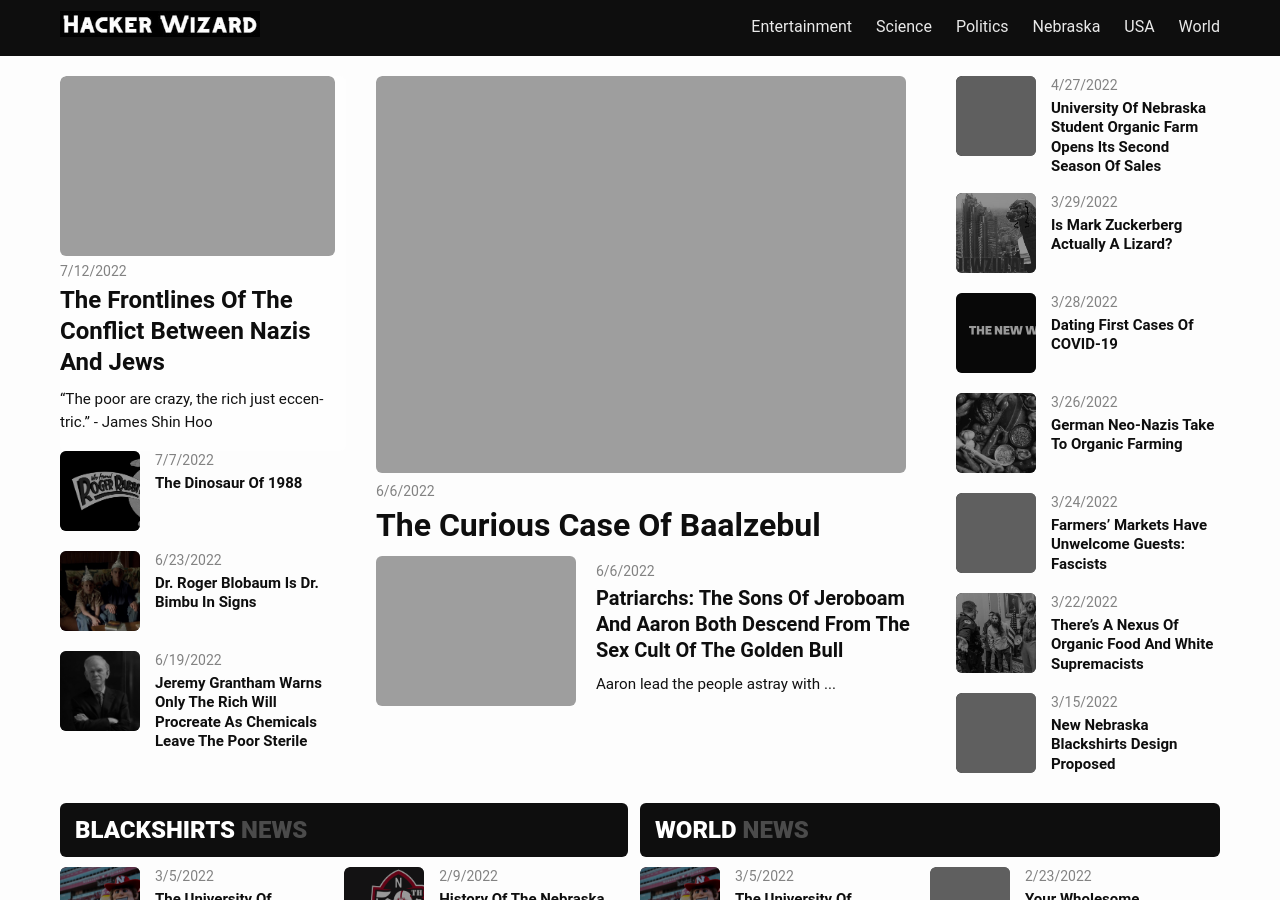
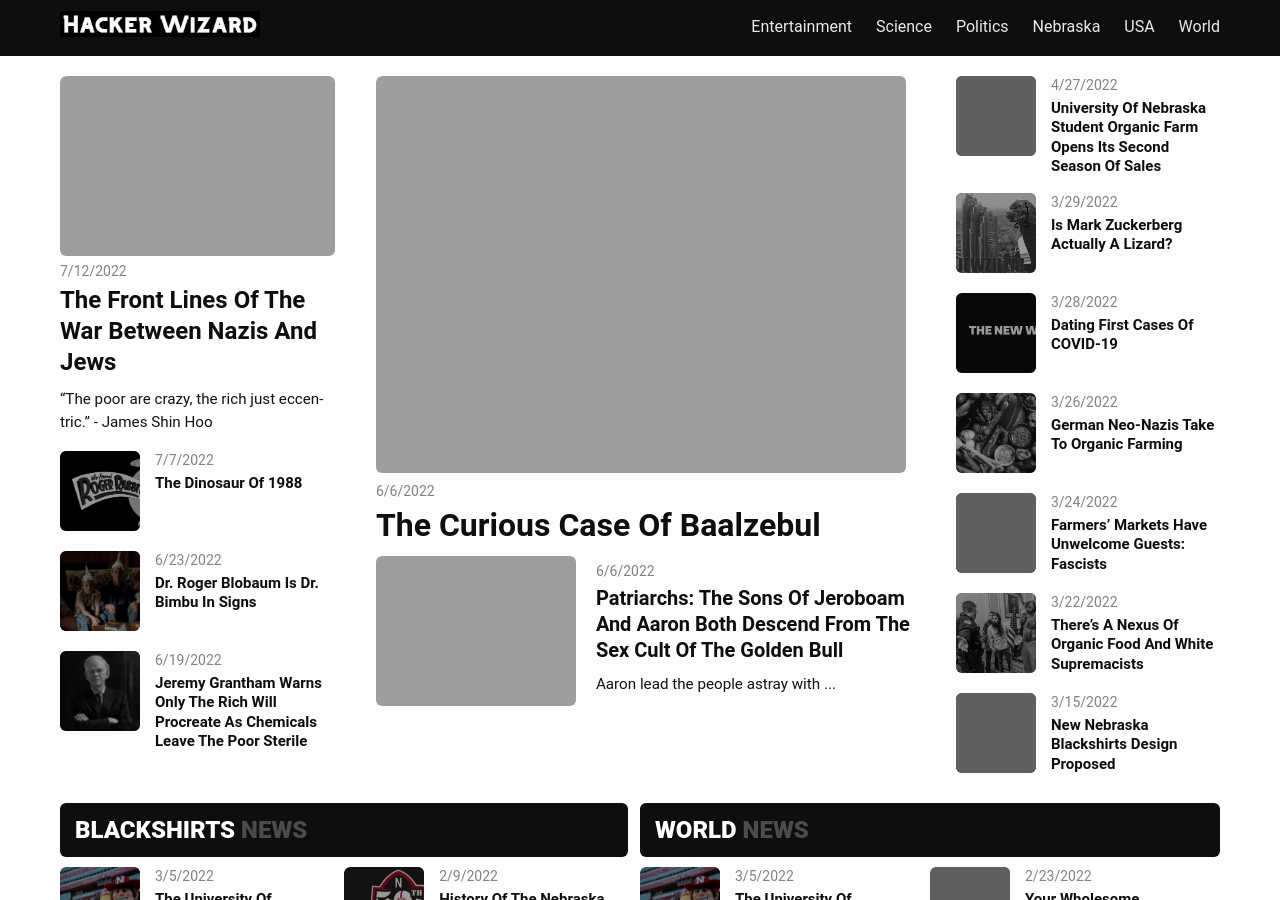
Before and after one commit to jbond14/world, a Jekyll site: the page built from index.md, in a window 1280 px wide and 900 px high. Built offline with Jekyll 4.4.1, drawn with Linux system fonts in a browser that asks for light colours; a script that is not in the unit is left out.

Commit message:
frontlines

```diff
--- a/_posts/2022-07-12-the-frontlines-of-the-conflict-between-nazis-and-jews.markdown
+++ b/_posts/2022-07-12-the-frontlines-of-the-conflict-between-nazis-and-jews.markdown
@@ -1,8 +1,8 @@
 ---
 layout: post
 author: Adam Baum
-title:  "The Frontlines of the Conflict Between Nazis and Jews"
-date:   2022-07-12 04:20:00 -0600
+title: "The Front Lines of the War Between Nazis and Jews"
+date: 2022-07-12 04:20:00 -0600
 categories: World
 tags: Nazis Jews
 featured-image: jew-nazi.jpg
```
